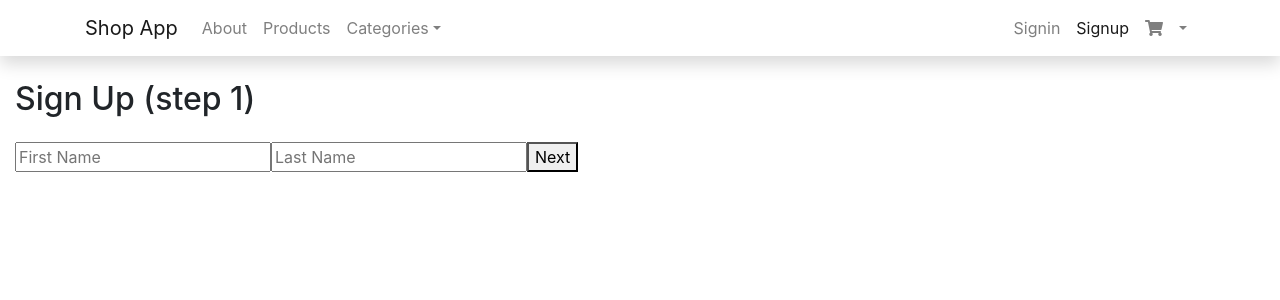
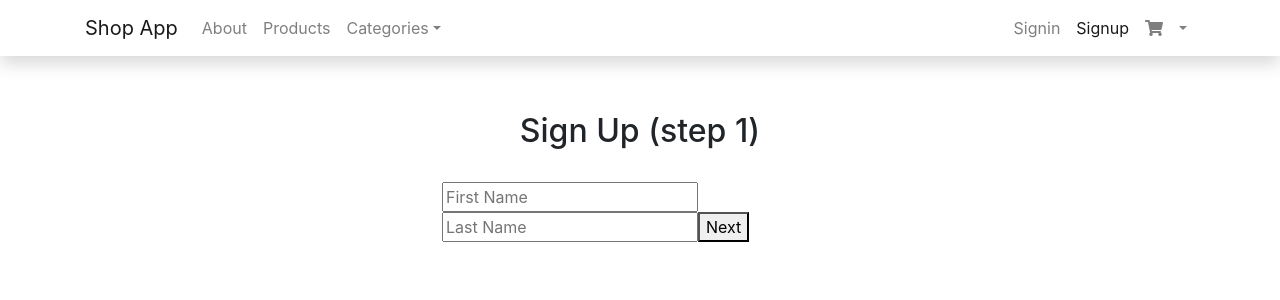
Before and after one commit to yuvalll666/SneakerHeads-FullProject-Local, a React (Create React App) app: page /signup in a window 1280 px wide. Shown: the top 300 px of the page. Built offline with nearby package versions, Linux system fonts and the light colour scheme.

Commit message:
create Main form component and us it ar step 1

```diff
--- a/src/components/Signup.jsx
+++ b/src/components/Signup.jsx
@@ -1,6 +1,7 @@
 import React from "react";
 import { useForm } from "react-hook-form";
 import { useHistory } from "react-router-dom";
+import MainContainer from "./forms/MainContainer";
 
 function Signup() {
   const { register, handleSubmit, errors } = useForm();
@@ -11,7 +12,7 @@ function Signup() {
   };
 
   return (
-    <div>
+    <MainContainer>
       <h2 className="mt-4">Sign Up (step 1)</h2>
       <form className="mt-4">
         <input
@@ -28,7 +29,7 @@ function Signup() {
         />
         <button type="submit">Next</button>
       </form>
-    </div>
+    </MainContainer>
   );
 }
 
--- /dev/null
+++ b/src/components/forms/MainContainer.js
@@ -0,0 +1,29 @@
+import React from "react";
+import Container from "@material-ui/core/Container";
+import { makeStyles } from "@material-ui/core/styles";
+
+const useStyles = makeStyles((them) => ({
+  root: {
+    marginTop: them.spacing(4),
+    display: "flex",
+    flexDirection: "column",
+    alignItems: "center",
+  },
+}));
+
+function MainContainer({ children, ...props }) {
+  const styles = useStyles();
+
+  return (
+    <Container
+      className={styles.root}
+      component="main"
+      maxWidth="xs"
+      {...props}
+    >
+      {children}
+    </Container>
+  );
+}
+
+export default MainContainer;
```
